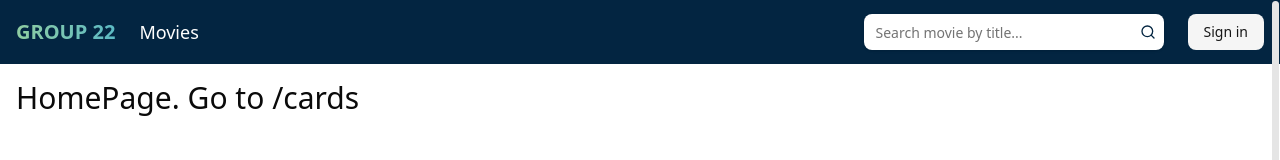
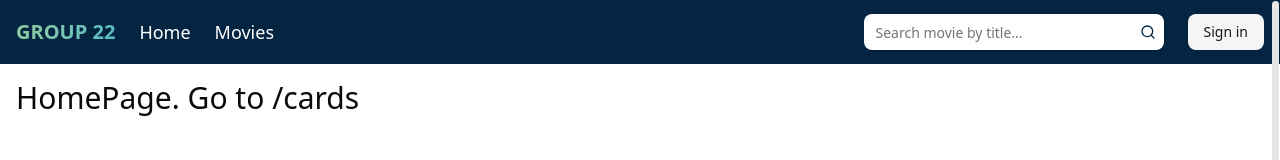
Before and after one commit to DimChig/UCF_COP4331_Large-Project, a React (Vite) app in the folder frontend/: page / in a window 1280 px wide. Shown: the top 160 px of the page. Built offline with nearby package versions, Linux system fonts and the light colour scheme.

Commit message:
Home Navbar link

```diff
--- a/frontend/src/components/navbar/NavBarDropdownSection.tsx
+++ b/frontend/src/components/navbar/NavBarDropdownSection.tsx
@@ -1,5 +1,6 @@
 import { categories } from "@/pages/movies/MoviesPage";
 import NavBarSelectDropdown from "./NavBarSelectDropdown";
+import { Link } from "react-router-dom";
 
 const NavBarDropdownSection = () => {
   const moviesOptions: { label: string; href: string }[] = categories.map(
@@ -11,6 +12,12 @@ const NavBarDropdownSection = () => {
 
   return (
     <div className="flex gap-6 items-center justify-center text-navbar-foreground">
+      <Link
+        to="/"
+        className="mx-auto font-medium cursor-pointer text-lg whitespace-nowrap"
+      >
+        Home
+      </Link>
       <NavBarSelectDropdown title="Movies" items={moviesOptions} />
     </div>
   );
```
